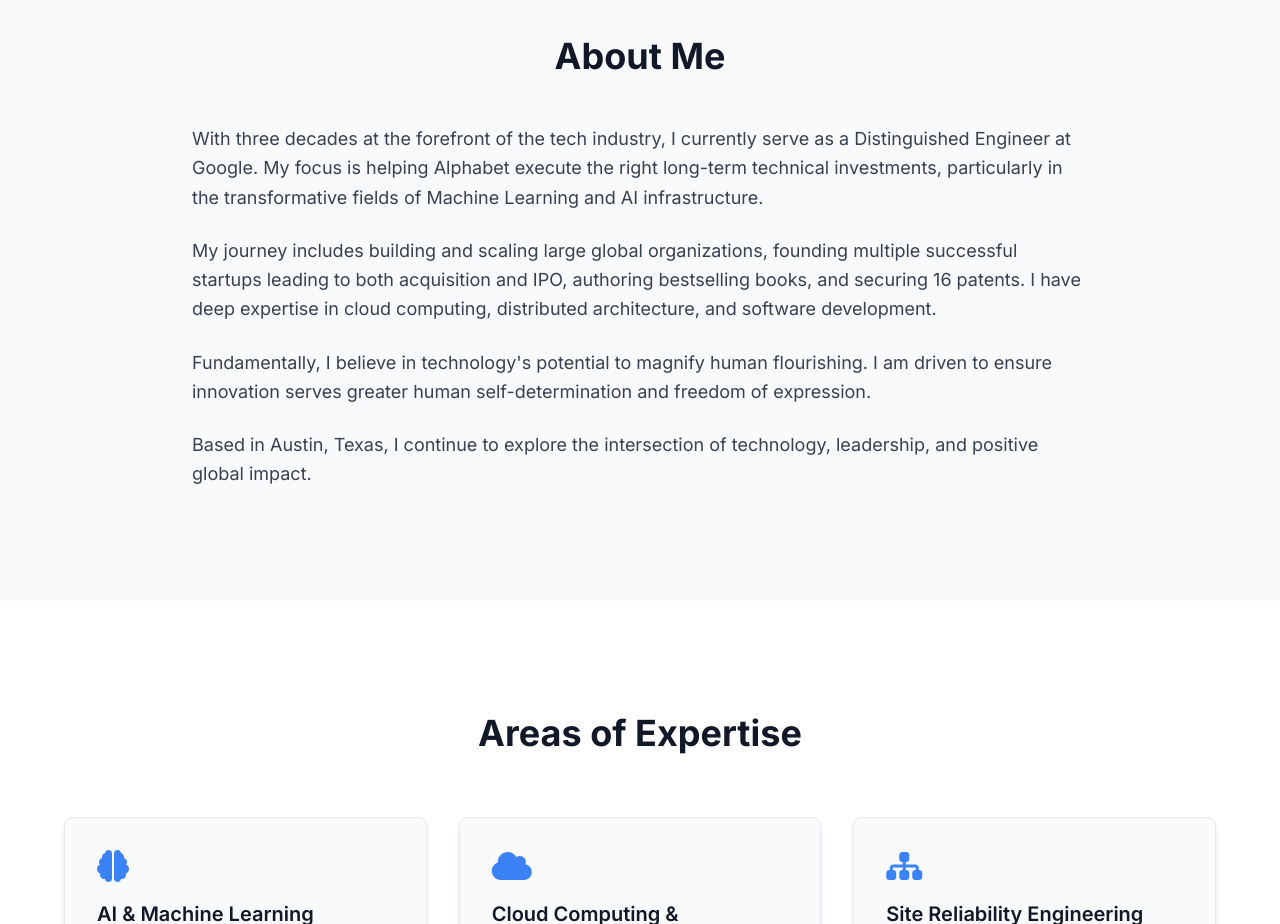
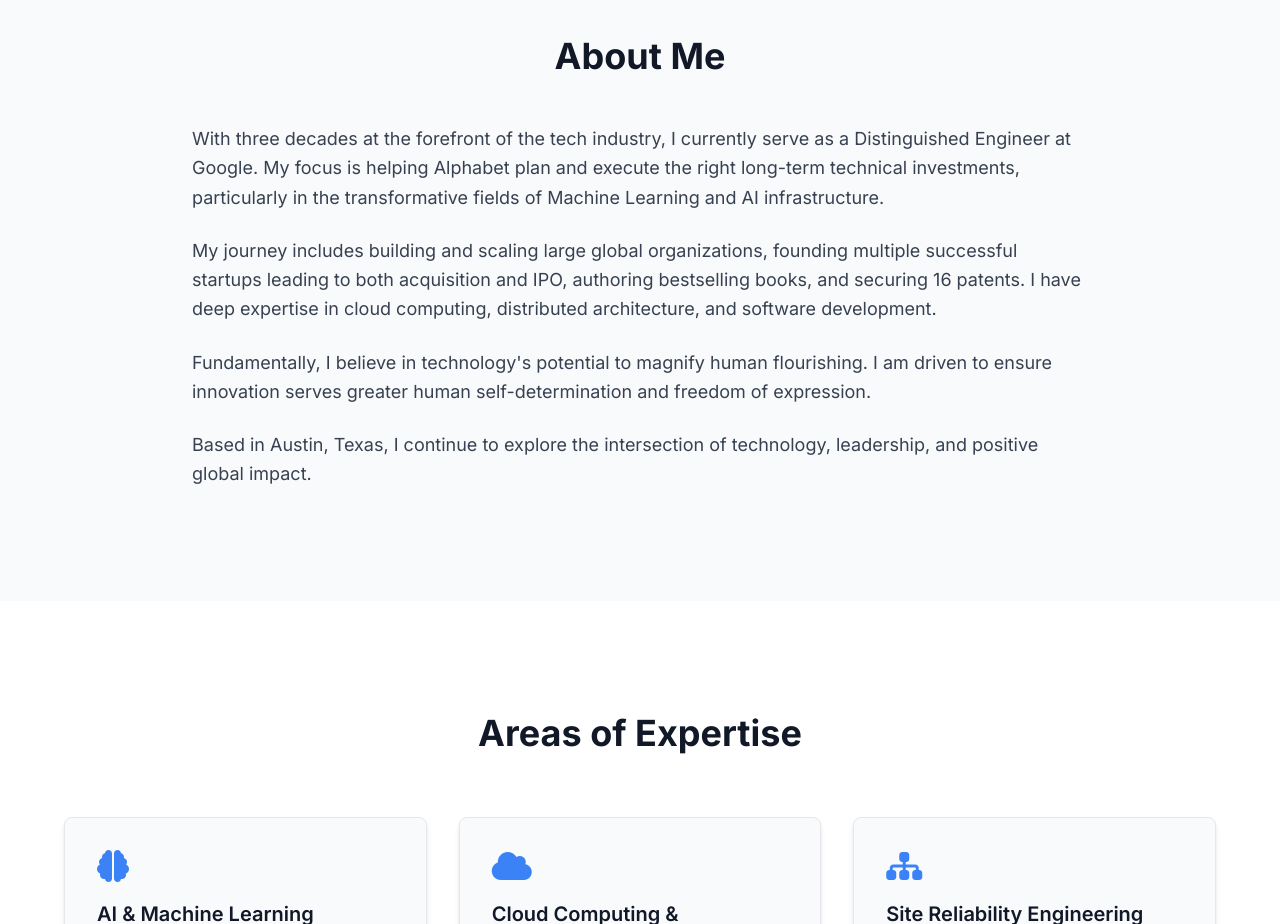
Before and after one commit to drensin/drensin.github.io, a plain HTML site: page index.html in a window 1280 px wide. Shown: the part 840-1764 px from the top of the page. Drawn offline with nearby package versions, Linux system fonts and the light colour scheme.

Commit message:
wording fix

```diff
--- a/index.html
+++ b/index.html
@@ -123,7 +123,7 @@
     <section id="about" class="py-20 md:py-28 section-fade-in"> <div class="container mx-auto px-6">
             <h2 class="text-3xl md:text-4xl font-bold text-center mb-12 text-gray-900">About Me</h2>
             <div class="max-w-4xl mx-auto text-lg text-gray-700 leading-relaxed space-y-6">
-                <p>With three decades at the forefront of the tech industry, I currently serve as a Distinguished Engineer at Google. My focus is helping Alphabet execute the right long-term technical investments, particularly in the transformative fields of Machine Learning and AI infrastructure.</p>
+                <p>With three decades at the forefront of the tech industry, I currently serve as a Distinguished Engineer at Google. My focus is helping Alphabet plan and execute the right long-term technical investments, particularly in the transformative fields of Machine Learning and AI infrastructure.</p>
                 <p>My journey includes building and scaling large global organizations, founding multiple successful startups leading to both acquisition and IPO, authoring bestselling books, and securing 16 patents. I have deep expertise in cloud computing, distributed architecture, and software development.</p>
                 <p>Fundamentally, I believe in technology's potential to magnify human flourishing. I am driven to ensure innovation serves greater human self-determination and freedom of expression.</p>
                 <p>Based in Austin, Texas, I continue to explore the intersection of technology, leadership, and positive global impact.</p>
```
